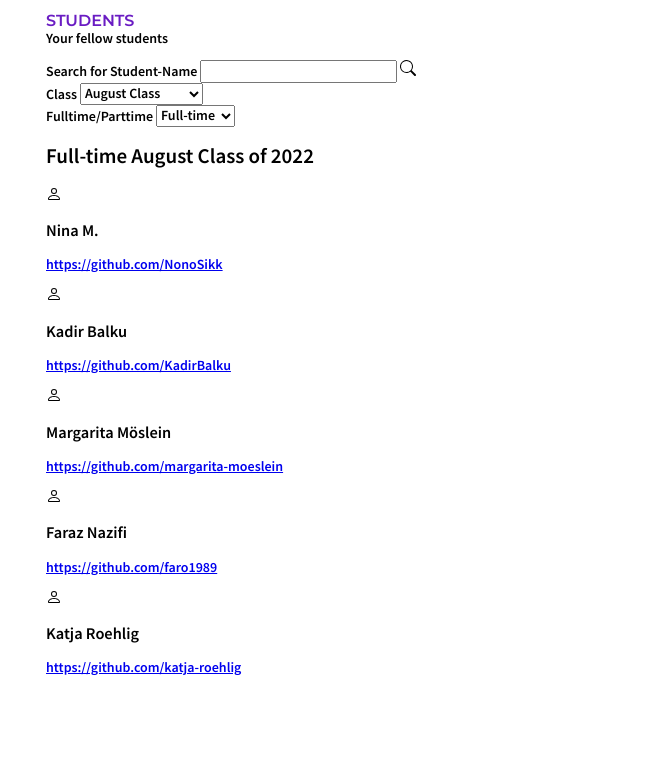
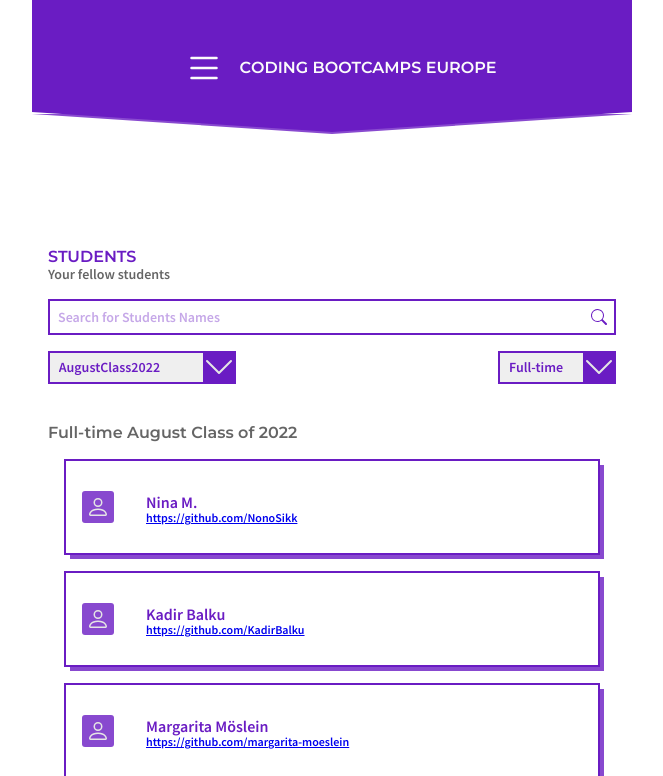
Before and after one commit to ClaudiaDietrichLev/student-hub-design, a plain HTML site: page index.html in a window 1280 px wide. Shown: the part 153-929 px from the top of the page, without its empty margins (308-971 px from the left). Before the commit the page ends 842 px from the top, so only its background shows below. Drawn offline with nearby package versions, Linux system fonts and the light colour scheme.

Commit message:
feat: Design changed

```diff
--- a/index.html
+++ b/index.html
@@ -9,6 +9,19 @@
     <link rel="stylesheet" href="style.css">
 </head>
 <body>
+    <!-- Icon sprites -->
+    <svg xmlns="http://www.w3.org/2000/svg" xmlns:xlink="http://www.w3.org/1999/xlink">
+	    <symbol id="icon-arrow" viewBox="0 0 16 16">
+		    <path fill-rule="evenodd" d="M1.646 4.646a.5.5 0 0 1 .708 0L8 10.293l5.646-5.647a.5.5 0 0 1 .708.708l-6 6a.5.5 0 0 1-.708 0l-6-6a.5.5 0 0 1 0-.708z" />
+	    </symbol>
+        <symbol id="icon-search" viewBox="0 0 16 16">
+            <path d="M11.742 10.344a6.5 6.5 0 1 0-1.397 1.398h-.001c.03.04.062.078.098.115l3.85 3.85a1 1 0 0 0 1.415-1.414l-3.85-3.85a1.007 1.007 0 0 0-.115-.1zM12 6.5a5.5 5.5 0 1 1-11 0 5.5 5.5 0 0 1 11 0z"/>
+        </symbol>
+        <symbol id="icon-person" viewBox="0 0 16 16">
+            <path d="M8 8a3 3 0 1 0 0-6 3 3 0 0 0 0 6zm2-3a2 2 0 1 1-4 0 2 2 0 0 1 4 0zm4 8c0 1-1 1-1 1H3s-1 0-1-1 1-4 6-4 6 3 6 4zm-1-.004c-.001-.246-.154-.986-.832-1.664C11.516 10.68 10.289 10 8 10c-2.29 0-3.516.68-4.168 1.332-.678.678-.83 1.418-.832 1.664h10z"/>
+        </symbol>
+    </svg>
+
     <header class="header">
         <p class="header-title">
             <svg xmlns="http://www.w3.org/2000/svg" width="40" height="40" fill="currentColor" class="bi bi-list" viewBox="0 0 16 16">
@@ -21,36 +34,43 @@
                 <polygon points="0,0 50,100 100,0"></polygon>
             </svg>
         </div>
+        <div class="header-bottom-2">
+            <svg class="svg-arrow" width="100%" height="100%" viewBox="0 0 100 100" preserveAspectRatio="none">
+                <polygon points="0,0 50,100 100,0"></polygon>
+            </svg>
+        </div>
     </header>
     <main>
         <header>
             <h1 class="students-header">
                 Students
             </h1>
-            <p class="students-header">Your fellow students</p>
+            <p class="students-subheader">Your fellow students</p>
         </header>
         <form>
-            <div class="search">
+            <div class="search-students">
                 <label class="label" for="student-name">Search for Student-Name</label>
-                <input type="text" name="student-name" id="student-name">
-                <svg xmlns="http://www.w3.org/2000/svg" width="16" height="16" fill="currentColor" class="bi bi-search" viewBox="0 0 16 16">
-                <path d="M11.742 10.344a6.5 6.5 0 1 0-1.397 1.398h-.001c.03.04.062.078.098.115l3.85 3.85a1 1 0 0 0 1.415-1.414l-3.85-3.85a1.007 1.007 0 0 0-.115-.1zM12 6.5a5.5 5.5 0 1 1-11 0 5.5 5.5 0 0 1 11 0z"/>
-                </svg>
+                <input type=search" placeholder="Search for Students Names" name="student-name" id="student-name">
+                <button>
+                        <svg class="search-icon"><use href="#icon-search"></use></svg>
+                </button>
             </div>
             <div class="select">
                 <div class="student-class">
                     <label class="label" for="student-class">Class</label>
-                    <select name="student-class" id="student-class">
-                        <option value="0822">August Class</option>
-                        <option value="0922">September Class</option>
+                    <select class="selections" name="student-class" id="student-class">
+                        <option value="0822">AugustClass2022</option>
+                        <option value="0922">SeptemberClass2022</option>
                     </select>
+                    <svg class="arrow arrow-select"><use href="#icon-arrow"></use></svg>
                 </div>
-                <div class="label" class="time">
-                    <label for="full-part-time">Fulltime/Parttime</label>
-                    <select name="full-part-time" id="full-part-time">
+                <div class="time">
+                    <label  class="label" for="full-part-time">Fulltime/Parttime</label>
+                    <select class="selections" name="full-part-time" id="full-part-time">
                         <option value="fulltime">Full-time</option>
                         <option value="parttime">Part-time</option>
                     </select>
+                    <svg class="arrow arrow-select"><use href="#icon-arrow"></use></svg>
                 </div>
 
             </div>
@@ -58,51 +78,51 @@
         </form>
         <article>
             <h2>Full-time August Class of 2022</h2>
-            <section>
-                <svg xmlns="http://www.w3.org/2000/svg" width="16" height="16" fill="currentColor" class="bi bi-person" viewBox="0 0 16 16">
-                    <path d="M8 8a3 3 0 1 0 0-6 3 3 0 0 0 0 6zm2-3a2 2 0 1 1-4 0 2 2 0 0 1 4 0zm4 8c0 1-1 1-1 1H3s-1 0-1-1 1-4 6-4 6 3 6 4zm-1-.004c-.001-.246-.154-.986-.832-1.664C11.516 10.68 10.289 10 8 10c-2.29 0-3.516.68-4.168 1.332-.678.678-.83 1.418-.832 1.664h10z"/>
-                  </svg>
-                <h3>Nina M.</h3>
-                <p>
+            <section class="student-list">
+                <svg class="student-icon"><use href="#icon-person"></use></svg>
+                <div class="student-detail">
+                    <h3>Nina M.</h3>
+                    <p class="student-github">
                     <a href="https://github.com/NonoSikk">https://github.com/NonoSikk</a>
-                </p>
+                    </p>
+                </div>
             </section>
-            <section>
-                <svg xmlns="http://www.w3.org/2000/svg" width="16" height="16" fill="currentColor" class="bi bi-person" viewBox="0 0 16 16">
-                    <path d="M8 8a3 3 0 1 0 0-6 3 3 0 0 0 0 6zm2-3a2 2 0 1 1-4 0 2 2 0 0 1 4 0zm4 8c0 1-1 1-1 1H3s-1 0-1-1 1-4 6-4 6 3 6 4zm-1-.004c-.001-.246-.154-.986-.832-1.664C11.516 10.68 10.289 10 8 10c-2.29 0-3.516.68-4.168 1.332-.678.678-.83 1.418-.832 1.664h10z"/>
-                  </svg>
+            <section class="student-list">
+                <svg class="student-icon"><use href="#icon-person"></use></svg>
+                <div class="student-detail">
                 <h3>Kadir Balku</h3>
-                <p>
+                <p class="student-github">
                     <a href="https://github.com/KadirBalku">https://github.com/KadirBalku</a>
                 </p>
+                </div>
             </section>
-            <section>
-                <svg xmlns="http://www.w3.org/2000/svg" width="16" height="16" fill="currentColor" class="bi bi-person" viewBox="0 0 16 16">
-                    <path d="M8 8a3 3 0 1 0 0-6 3 3 0 0 0 0 6zm2-3a2 2 0 1 1-4 0 2 2 0 0 1 4 0zm4 8c0 1-1 1-1 1H3s-1 0-1-1 1-4 6-4 6 3 6 4zm-1-.004c-.001-.246-.154-.986-.832-1.664C11.516 10.68 10.289 10 8 10c-2.29 0-3.516.68-4.168 1.332-.678.678-.83 1.418-.832 1.664h10z"/>
-                  </svg>
+            <section class="student-list">
+                <svg class="student-icon"><use href="#icon-person"></use></svg>
+                <div class="student-detail">
                 <h3>
                     Margarita Möslein</h3>
-                <p>
+                <p class="student-github">
                     <a href="https://github.com/margarita-moeslein">https://github.com/margarita-moeslein</a>
                 </p>
+                </div>
             </section>
-            <section>
-                <svg xmlns="http://www.w3.org/2000/svg" width="16" height="16" fill="currentColor" class="bi bi-person" viewBox="0 0 16 16">
-                    <path d="M8 8a3 3 0 1 0 0-6 3 3 0 0 0 0 6zm2-3a2 2 0 1 1-4 0 2 2 0 0 1 4 0zm4 8c0 1-1 1-1 1H3s-1 0-1-1 1-4 6-4 6 3 6 4zm-1-.004c-.001-.246-.154-.986-.832-1.664C11.516 10.68 10.289 10 8 10c-2.29 0-3.516.68-4.168 1.332-.678.678-.83 1.418-.832 1.664h10z"/>
-                  </svg>
+            <section class="student-list">
+                <svg class="student-icon"><use href="#icon-person"></use></svg>
+                <div class="student-detail">
                 <h3>Faraz Nazifi</h3>
-                <p>
+                <p class="student-github">
                     <a href="https://github.com/faro1989">https://github.com/faro1989</a>
                 </p>
+                </div>
             </section>
-            <section>
-                <svg xmlns="http://www.w3.org/2000/svg" width="16" height="16" fill="currentColor" class="bi bi-person" viewBox="0 0 16 16">
-                    <path d="M8 8a3 3 0 1 0 0-6 3 3 0 0 0 0 6zm2-3a2 2 0 1 1-4 0 2 2 0 0 1 4 0zm4 8c0 1-1 1-1 1H3s-1 0-1-1 1-4 6-4 6 3 6 4zm-1-.004c-.001-.246-.154-.986-.832-1.664C11.516 10.68 10.289 10 8 10c-2.29 0-3.516.68-4.168 1.332-.678.678-.83 1.418-.832 1.664h10z"/>
-                  </svg>
+            <section class="student-list">
+                <svg class="student-icon"><use href="#icon-person"></use></svg>
+                <div class="student-detail">
                 <h3>Katja Roehlig</h3>
-                <p>
+                <p class="student-github">
                     <a href="https://github.com/katja-roehlig">https://github.com/katja-roehlig</a>
                 </p>
+                </div>
             </section>
         </article>
     </main>
--- a/style.css
+++ b/style.css
@@ -31,29 +31,48 @@
     weight: 600;
 }
 
-html {
+/*Breite auf 600px begrenzen*/
+body {
     font-family: "Source Sans Pro";
     font-size: 14px;
     margin: auto;
     max-width: 600px;
 }
 
+header {
+    position: relative;
+}
+
 main {
     margin: 1rem;
 }
 
-h1 {
+h1, h2 {
     font-family: "Monserrat";
     font-size: 16px;
+}
+
+h1 {
     color: var(--font-acc);
     text-transform: uppercase;
+}
+
+h2 {
+    opacity: 60%;
+    margin-top: 2.5rem;
+}
+
+h3 {
+    font-size: 16px;
+    color: var(--font-acc);
+    margin-bottom: 0;
+    padding-bottom: 0;
 }
 
 form {
     margin-top:1rem;
     margin-bottom: 1rem;
 }
-
 
 /* special Styles */
 .header-title {
@@ -75,12 +94,139 @@ form {
 }
 
 .header-bottom {
+    position: relative;
     height: 20px;
     fill: var(--font-acc);
-    margin-bottom: 3rem;;
+    z-index: 2;
+    margin-bottom: 3rem;
 }
 
-.students-header {
+.header-bottom-2 {
+    position:relativ;
+    height: 20px;
+    fill: var(--fill-color);
+    margin-bottom: 3rem;
+    transform: translateY(calc(-20px - 3rem + 2px));
+    z-index: 1;
+}
+
+.students-header,
+.students-subheader {
     margin-bottom: 0;
     margin-top:0;
 }
+
+.students-subheader {
+    opacity: 60%;
+}
+
+.search-students {
+    display: inline-flex;
+    border: 2px solid var(--font-acc);
+    width: 100%;
+}
+
+.search-students input {
+    border: none;
+}
+
+#student-name {
+    width: 100%;
+    padding: .5rem;
+}
+
+button {
+    all: unset;
+	display: inline-flex;
+	justify-content: center;
+	align-items: center;
+	border: none;
+	padding: 0.5em;
+
+}
+
+.search-icon{
+    width: 1rem;
+    height: 1rem;
+    fill: var(--font-acc);
+}
+.arrow-select {
+    width: 2rem;
+    height: 2rem;
+    fill: var(--bg);
+}
+
+/* Boxen am Bildschirm ausblenden */
+label {
+    position: absolute !important;
+
+    width: 1px !important;
+    height: 1px !important;
+    padding: 0 !important;
+    border: 0 !important;
+    margin: -1px !important;
+
+    clip: rect(0, 0, 0, 0) !important;
+    overflow: hidden !important;
+    white-space: nowrap !important;
+}
+
+#student-name::placeholder {
+    color: var(--font-acc);
+    opacity: 38%;
+}
+
+.select {
+    display: flex;
+    margin-top: 1rem;
+    justify-content: space-between;
+}
+
+.selections {
+	padding: 0.3rem;
+	padding-right: 2rem;
+    border: 2px solid var(--font-acc);
+    color: var(--font-acc);
+}
+
+.arrow-select {
+	background-color: var(--font-acc);
+	position: absolute;
+	right: 1px;
+	top: 50%;
+	transform: translateY(-50%);
+}
+
+.student-class, .time {
+    position: relative;
+}
+
+
+.student-list {
+    display: flex;
+    border: 2px solid var(--font-acc);
+    box-shadow: 5px 5px 0px -1px var(--fill-color);
+    margin: 1rem;
+    padding: 1rem;
+    gap: 2rem;
+    align-items:center;
+}
+
+.student-icon {
+    fill: var(--bg);
+    background-color: var(--fill-color);
+    height: 2rem;
+    width: 2rem;
+    padding: 0.25rem;
+    border-radius: 3px;
+}
+
+.student-detail: {
+}
+
+.student-github {
+    font-size: 12px;
+    margin-top:0;
+    padding-top: 0;
+    color: var(--font-acc);
+}
```
Also changed, not shown: 1 other file.
